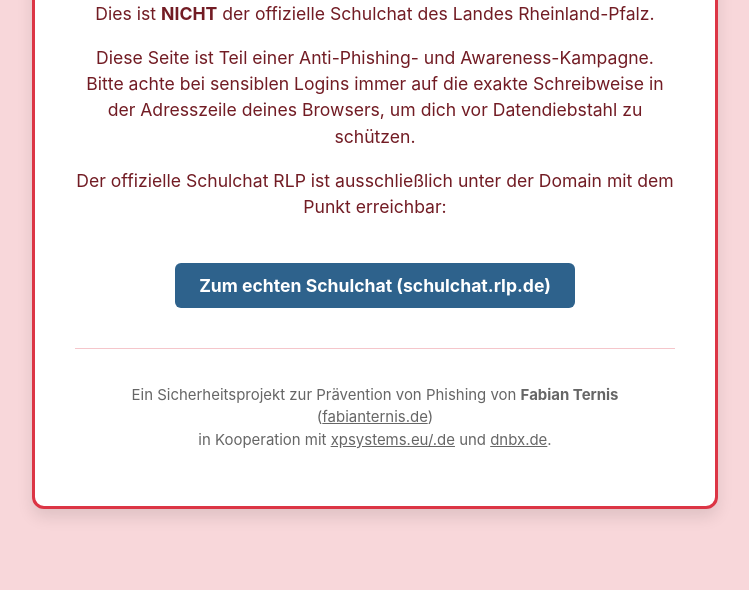
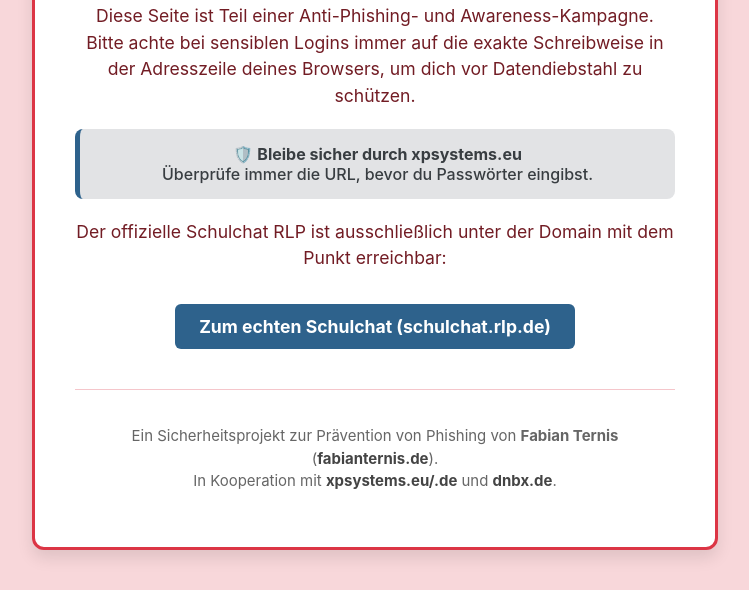
Before and after one commit to dnbx-de/schulchat-rlp.de, a plain HTML site: page index.html in a window 1280 px wide. Shown: the part 210-800 px from the top of the page, without its empty margins (265-1014 px from the left). Drawn offline with Linux system fonts and the light colour scheme.

Commit message:
Enhance anti-phishing page with updated content
Updated the meta description and added safety warnings. Adjusted styles for buttons and footer links.

```diff
--- a/index.html
+++ b/index.html
@@ -3,8 +3,15 @@
 <head>
     <meta charset="UTF-8">
     <meta name="viewport" content="width=device-width, initial-scale=1.0">
-    <meta name="description" content="Anti-Phishing Warnseite für Schulchat RLP Tippfehler">
+
+    <meta name="description" content="Achtung: Dies ist eine Anti-Phishing Warnseite für den Schulchat RLP. Bleibe sicher durch xpsystems.eu und achte auf die korrekte URL.">
+    <meta name="author" content="Fabian Ternis, xpsystems.eu, dnbx.de">
+    <meta name="robots" content="noindex, nofollow"> <meta property="og:title" content="⚠️ Sicherheitshinweis - Falsche Schulchat-Domain">
+    <meta property="og:description" content="Du hast dich vertippt. Dies ist eine Aufklärungsseite zum Schutz vor Phishing. Bleibe sicher durch xpsystems.eu!">
+    <meta property="og:type" content="website">
+
     <title>Sicherheitshinweis - Dies ist NICHT der Schulchat RLP</title>
+
     <style>
         body {
             font-family: -apple-system, BlinkMacSystemFont, "Segoe UI", Roboto, Helvetica, Arial, sans-serif;
@@ -36,11 +43,20 @@
             font-size: 1.1em;
             line-height: 1.5;
         }
+        .highlight-safe {
+            background-color: #e2e3e5;
+            padding: 15px;
+            border-radius: 8px;
+            margin: 20px 0;
+            color: #383d41;
+            font-weight: 500;
+            border-left: 5px solid #2e628c;
+        }
         a.button {
             display: inline-block;
-            margin-top: 25px;
+            margin-top: 15px;
             padding: 12px 24px;
-            background-color: #2e628c; /* Original Schulchat Farbe als optische Brücke zum echten Link */
+            background-color: #2e628c;
             color: white;
             text-decoration: none;
             border-radius: 6px;
@@ -57,9 +73,15 @@
             border-top: 1px solid #f5c6cb;
             font-size: 0.85em;
             color: #666;
+            line-height: 1.6;
         }
         .footer a {
-            color: #666;
+            color: #444;
+            font-weight: bold;
+            text-decoration: none;
+        }
+        .footer a:hover {
+            text-decoration: underline;
         }
     </style>
 </head>
@@ -73,13 +95,18 @@
 
         <p>Diese Seite ist Teil einer Anti-Phishing- und Awareness-Kampagne. Bitte achte bei sensiblen Logins immer auf die exakte Schreibweise in der Adresszeile deines Browsers, um dich vor Datendiebstahl zu schützen.</p>
 
+        <div class="highlight-safe">
+            🛡️ <strong>Bleibe sicher durch xpsystems.eu</strong><br>
+            Überprüfe immer die URL, bevor du Passwörter eingibst.
+        </div>
+
         <p>Der offizielle Schulchat RLP ist ausschließlich unter der Domain mit dem Punkt erreichbar:</p>
 
         <a href="https://schulchat.rlp.de" class="button" rel="noopener noreferrer">Zum echten Schulchat (schulchat.rlp.de)</a>
 
         <div class="footer">
-            <p>Ein Sicherheitsprojekt zur Prävention von Phishing von <strong>Fabian Ternis</strong> (<a href="https://fabianternis.de" target="_blank">fabianternis.de</a>) <br>
-            in Kooperation mit <a href="https://xpsystems.eu" target="_blank">xpsystems.eu/.de</a> und <a href="https://dnbx.de" target="_blank">dnbx.de</a>.</p>
+            <p>Ein Sicherheitsprojekt zur Prävention von Phishing von <strong>Fabian Ternis</strong> (<a href="https://fabianternis.de" target="_blank">fabianternis.de</a>). <br>
+            In Kooperation mit <a href="https://xpsystems.eu" target="_blank">xpsystems.eu/.de</a> und <a href="https://dnbx.de" target="_blank">dnbx.de</a>.</p>
         </div>
     </div>
 
```
